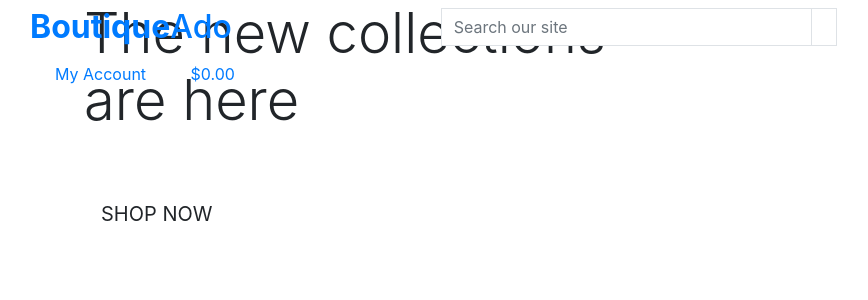
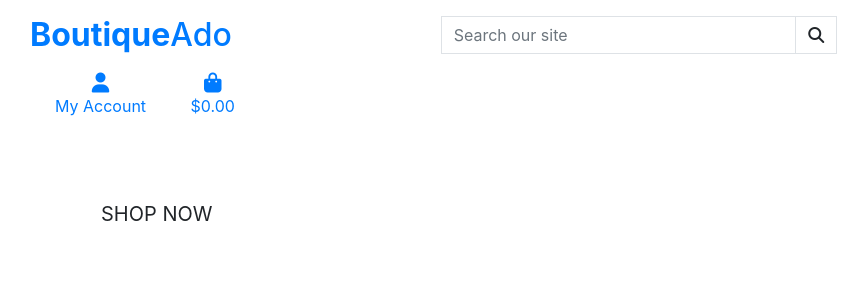
Before and after one commit to Amzzy78/-boutique_ado_v1, a Django app: page / in a window 1280 px wide. Shown: the top 300 px of the page, without its empty margins (1-869 px from the left). Run offline with Django 3.2, Linux system fonts and the light colour scheme; some libraries are stand-ins or nearby versions.

Commit message:
Completed home page and css

```diff
--- a/boutique_ado/settings.py
+++ b/boutique_ado/settings.py
@@ -137,6 +137,10 @@ USE_TZ = True
 # https://docs.djangoproject.com/en/3.2/howto/static-files/
 
 STATIC_URL = '/static/'
+STATICFILES_DIR = (os.path.join(BASE_DIR, 'static'),)
+
+MEDIA_URL = '/media/'
+MEDIA_ROOT = os.path.join(BASE_DIR, 'media')
 
 # Default primary key field type
 # https://docs.djangoproject.com/en/3.2/ref/settings/#default-auto-field
--- a/boutique_ado/urls.py
+++ b/boutique_ado/urls.py
@@ -1,5 +1,5 @@
+
 """boutique_ado URL Configuration
-
 The `urlpatterns` list routes URLs to views. For more information please see:
     https://docs.djangoproject.com/en/3.0/topics/http/urls/
 Examples:
@@ -15,9 +15,11 @@ Including another URLconf
 """
 from django.contrib import admin
 from django.urls import path, include
+from django.conf import settings
+from django.conf.urls.static import static
 
 urlpatterns = [
     path('admin/', admin.site.urls),
     path('accounts/', include('allauth.urls')),
     path('', include('home.urls')),
-]
+] + static(settings.MEDIA_URL, document_root=settings.MEDIA_ROOT)
--- a/static/base.css
+++ b/static/base.css
@@ -10,7 +10,7 @@ body {
     font-family: 'Lato';
 }
 
-/* from Bulma */
+/* from Bulma (another css framework */
 .icon {
     align-items: center;
     display: inline-flex;
--- a/templates/base.html
+++ b/templates/base.html
@@ -17,6 +17,12 @@
     {% block corecss %}
     <link rel="stylesheet" href="https://cdn.jsdelivr.net/npm/bootstrap@4.4.1/dist/css/bootstrap.min.css"
         integrity="sha384-Vkoo8x4CGsO3+Hhxv8T/Q5PaXtkKtu6ug5TOeNV6gBiFeWPGFN9MuhOf23Q9Ifjh" crossorigin="anonymous">
+    <link rel="preconnect" href="https://fonts.googleapis.com">
+    <link rel="preconnect" href="https://fonts.gstatic.com" crossorigin>
+    <link
+        href="https://fonts.googleapis.com/css2?family=Lato:ital,wght@0,100;0,300;0,400;0,700;0,900;1,100;1,300;1,400;1,700;1,900&display=swap"
+        rel="stylesheet">
+    <link rel="stylesheet" href="{% static 'css/base.css' %}">
     {% endblock %}
 
     {% block extra_css %}
@@ -24,6 +30,7 @@
 
 
     {% block corejs %}
+    <script src="https://kit.fontawesome.com/b41178b84b.js" crossorigin="anonymous"></script>
     <script src="https://code.jquery.com/jquery-3.4.1.slim.min.js"
         integrity="sha384-J6qa4849blE2+poT4WnyKhv5vZF5SrPo0iEjwBvKU7imGFAV0wwj1yYfoRSJoZ+n" crossorigin="anonymous">
     </script>
@@ -33,6 +40,7 @@
     <script src="https://cdn.jsdelivr.net/npm/bootstrap@4.4.1/dist/js/bootstrap.min.js"
         integrity="sha384-wfSDF2E50Y2D1uUdj0O3uMBJnjuUD4Ih7YwaYd1iqfktj0Uod8GCExl3Og8ifwB6" crossorigin="anonymous">
     </script>
+
     {% endblock %}
 
     {% block extra_js %}
@@ -45,7 +53,7 @@
 
 <body>
     <header class="container-fluid fixed-top">
-        <div class="row">
+        <div id="top-nav" class="row bg-white pt-lg-2 d-none d-lg-flex">
             <div class="col-12 col-lg-4 my-auto py-1 py-lg-0 text-center text-lg-left">
                 <a href="{% url 'home' %}" class="nav-link main-logo-link">
                     <h2 class="logo-font text-black my-0"><strong>Boutique</strong>Ado</h2>
@@ -54,7 +62,8 @@
             <div class="col-12 col-lg-4 my-auto py-1 py-lg-0">
                 <form method="GET" action="">
                     <div class="input-group w-100">
-                        <input class="form-control border border-black rounded-0" type="text" name="q" placeholder="Search our site">
+                        <input class="form-control border border-black rounded-0" type="text" name="q"
+                            placeholder="Search our site">
                         <div class="input-group-append">
                             <button class="form-control btn btn-black border border-black rounded-0" type="submit">
                                 <span class="icon">
@@ -68,7 +77,8 @@
             <div class="col-12 col-lg-4 py-1 py-lg-0"></div>
             <ul class="list-inline-item-unstyled text-center text-lg-right my-0">
                 <li class="list-inline-item dropdown">
-                    <a class="text-black nav-link" href="#" id="user-options" data-toggle="dropdown" aria-haspopup="true" aria-expanded="false">
+                    <a class="text-black nav-link" href="#" id="user-options" data-toggle="dropdown"
+                        aria-haspopup="true" aria-expanded="false">
                         <div class="text-center">
                             <div><i class="fas fa-user fa-lg"></i></div>
                             <p class="my-0">My Account</p>
@@ -88,7 +98,8 @@
                     </div>
                 </li>
                 <li class="list-inline-item">
-                    <a class="{% if grand_total %}text-info font-weight-bold{% else %}text-black{% endif %} nav-link" href="">
+                    <a class="{% if grand_total %}text-info font-weight-bold{% else %}text-black{% endif %} nav-link"
+                        href="">
                         <div class="text-center">
                             <div><i class="fas fa-shopping-bag fa-lg"></i></div>
                             <p class="my-0">
```
Also changed, not shown: media/homepage_background_cropped.jpg (added). Lines whose indentation alone changed are shown as unchanged.
